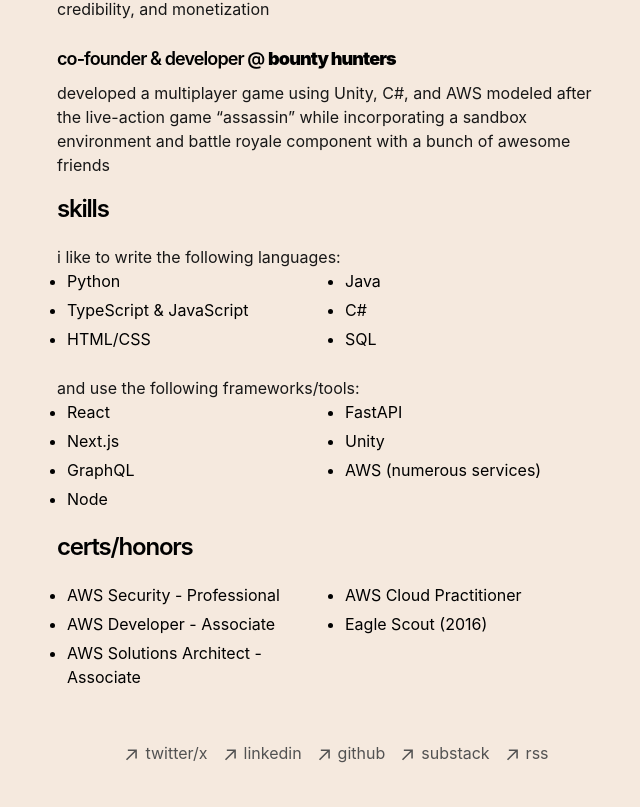
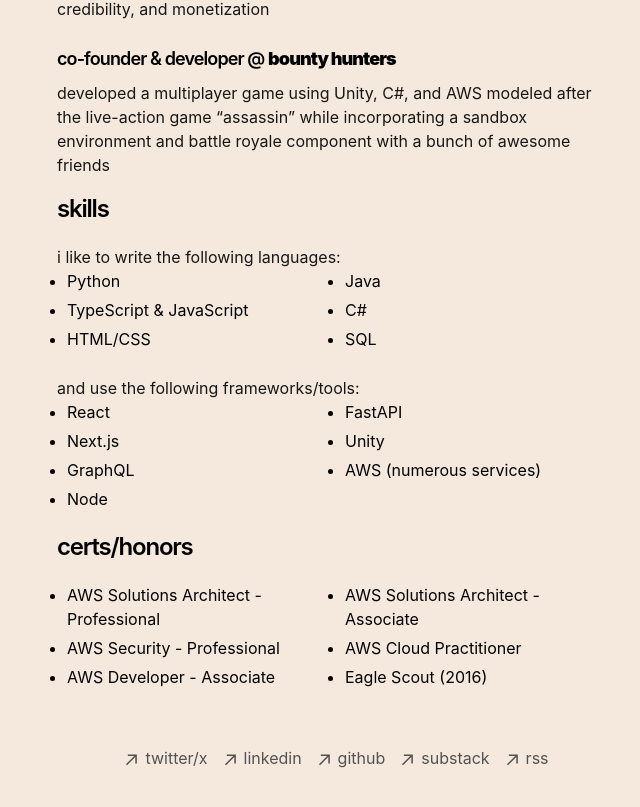
Before and after one commit to adiadd/adiadd.github.io, a Next.js app: page /experience in a window 1280 px wide. Shown: the part 495-1302 px from the top of the page, without its empty margins (303-943 px from the left). Built offline with nearby package versions, Linux system fonts and the light colour scheme.

Commit message:
feat: adding sa pro cert

```diff
--- a/src/app/experience/page.tsx
+++ b/src/app/experience/page.tsx
@@ -101,6 +101,7 @@
         certs/honors
       </h2>
       <ul className="two-columns mb-5 list-disc ">
+        <li>AWS Solutions Architect - Professional</li>
         <li>AWS Security - Professional</li>
         <li>AWS Developer - Associate</li>
         <li>AWS Solutions Architect - Associate</li>
```
Also changed, not shown: 1 other file (tests, documents, lock files or other folders).
